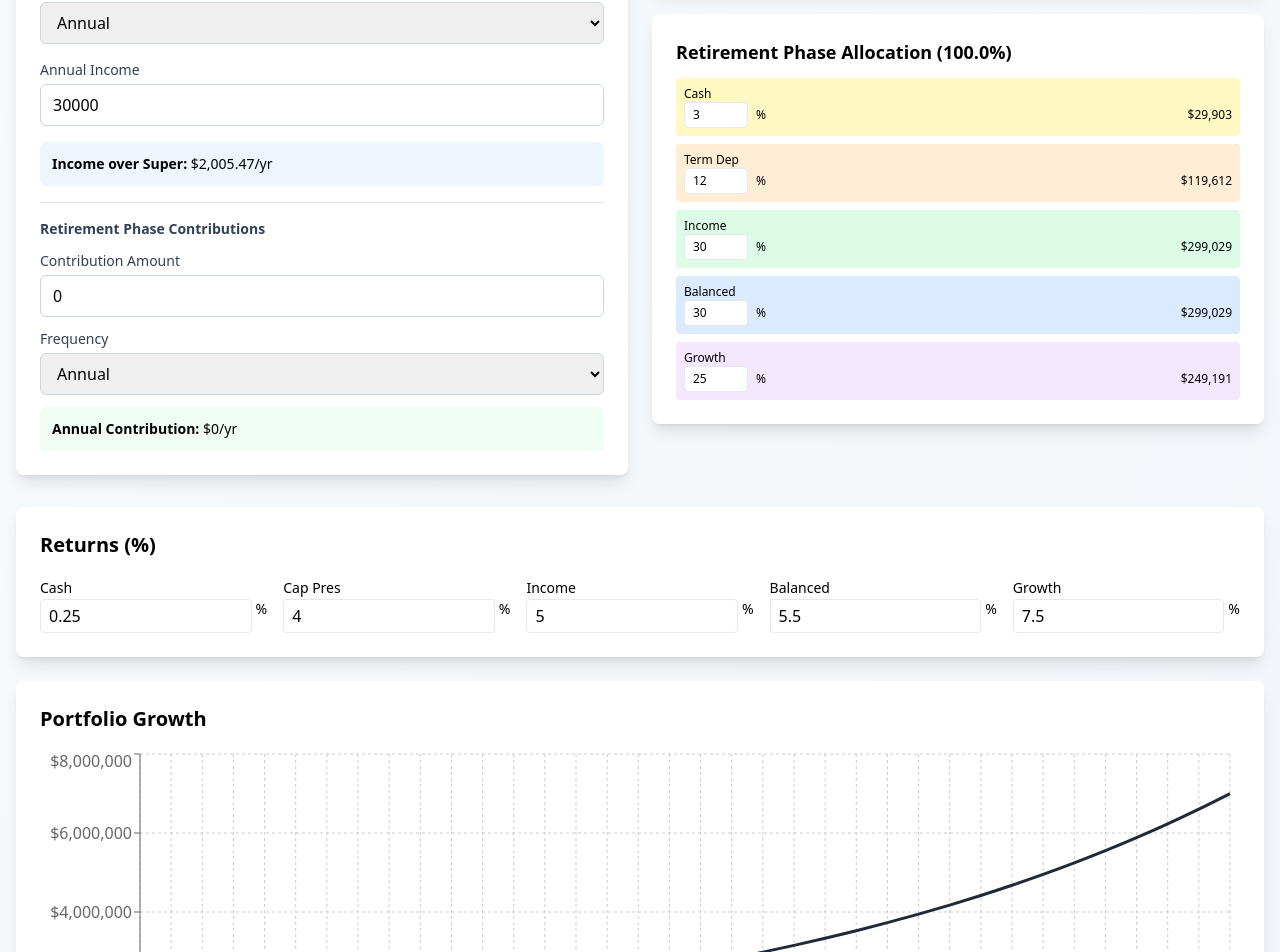
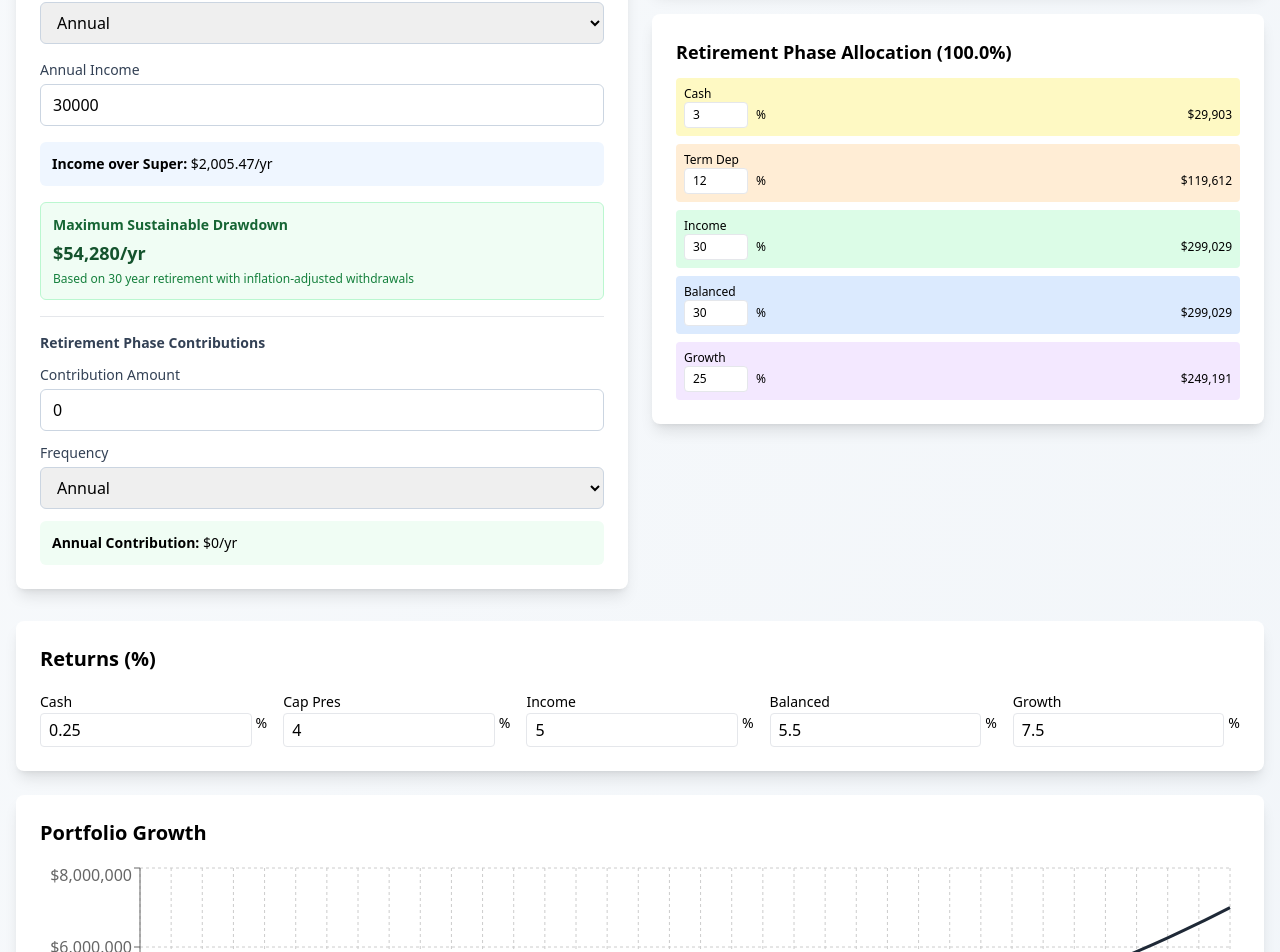
Before and after one commit to DiligentWealth/wealthguard-tool, a React (Create React App) app: page / in a window 1280 px wide. Shown: the part 1212-2164 px from the top of the page. Built offline with nearby package versions, Linux system fonts and the light colour scheme.

Commit message:
Fix logos, labels, and add confidential footer

```diff
--- a/src/App.js
+++ b/src/App.js
@@ -9,6 +9,14 @@ export default function WealthGuardTool() {
   const [clientAge, setClientAge] = useState(60);
   const [partnerAge, setPartnerAge] = useState(60);
   const [retirementAge, setRetirementAge] = useState(65);
+
+  // Set page title dynamically based on client names
+  React.useEffect(() => {
+    const names = isJoint && partnerName
+      ? `${clientName || 'Client'} & ${partnerName}`
+      : clientName || 'Client';
+    document.title = `${names} WealthGuard Strategy`;
+  }, [clientName, partnerName, isJoint]);
 
   const [currentInvestments, setCurrentInvestments] = useState([
     { id: 1, label: '', amount: 200000 },
@@ -239,6 +247,39 @@ export default function WealthGuardTool() {
     growthPortfolio: totalPortfolio * (allocations.growthPortfolio / 100)
   };
 
+  // Calculate maximum sustainable drawdown
+  const calculateMaxDrawdown = useMemo(() => {
+    // Calculate weighted average return based on retirement allocations
+    const weightedReturn =
+      (allocations.cashSavings / 100) * returns.cashSavings +
+      (allocations.termDeposit / 100) * returns.capitalPreservation +
+      (allocations.incomePortfolio / 100) * returns.incomeGenerator +
+      (allocations.balancedPortfolio / 100) * returns.steadyGrowth +
+      (allocations.growthPortfolio / 100) * returns.strategicGrowth;
+
+    const avgReturn = weightedReturn / 100; // Convert to decimal
+    const inflationRate = 0.02; // 2% inflation
+    const realReturn = avgReturn - inflationRate; // Real return after inflation
+    const years = projectionYears;
+
+    // Using the present value of annuity formula adjusted for inflation
+    // Maximum drawdown that depletes portfolio to zero over the timeframe
+    let maxDrawdown;
+    if (realReturn === 0) {
+      // If real return is zero, simple division
+      maxDrawdown = totalPortfolio / years;
+    } else {
+      // PMT = PV × (r × (1 + r)^n) / ((1 + r)^n - 1)
+      // But we want real dollars in year 1, so we adjust for inflation growth
+      const r = realReturn;
+      const n = years;
+      const factor = (r * Math.pow(1 + r, n)) / (Math.pow(1 + r, n) - 1);
+      maxDrawdown = totalPortfolio * factor;
+    }
+
+    return Math.max(0, maxDrawdown);
+  }, [totalPortfolio, allocations, returns, projectionYears]);
+
   const handlePrint = () => window.print();
 
   return (
@@ -370,6 +411,7 @@ export default function WealthGuardTool() {
               <tr className="border-b"><td className="py-2 font-medium">Frequency</td><td className="text-right">{contributionFrequency}</td></tr>
               <tr className="border-b"><td className="py-2 font-medium">Annual Income</td><td className="text-right">${annualIncome.toLocaleString()}</td></tr>
               <tr className="font-bold border-t-2"><td className="py-2">Income over Super</td><td className="text-right">${incomeOverSuper.toLocaleString()}/yr</td></tr>
+              <tr className="bg-green-50 border-t-2"><td className="py-2 font-bold text-green-800">Maximum Sustainable Drawdown</td><td className="text-right font-bold text-green-900">${Math.round(calculateMaxDrawdown).toLocaleString()}/yr</td></tr>
               <tr className="border-t pt-2"><td colSpan="2" className="py-2 font-semibold text-slate-700">Retirement Phase Contributions</td></tr>
               <tr className="border-b"><td className="py-2 font-medium">Contribution Amount</td><td className="text-right">${retirementContributionAmount.toLocaleString()}</td></tr>
               <tr className="border-b"><td className="py-2 font-medium">Frequency</td><td className="text-right">{retirementContributionFrequency}</td></tr>
@@ -414,6 +456,11 @@ export default function WealthGuardTool() {
               <div><label className="block text-sm font-medium text-slate-700 mb-1">Frequency</label><select value={contributionFrequency} onChange={(e) => setContributionFrequency(e.target.value)} className="w-full px-3 py-2 border border-slate-300 rounded-md"><option value="weekly">Weekly</option><option value="fortnightly">Fortnightly</option><option value="monthly">Monthly</option><option value="annual">Annual</option></select></div>
               <div><label className="block text-sm font-medium text-slate-700 mb-1">Annual Income</label><input type="number" value={annualIncome} onChange={(e) => setAnnualIncome(parseFloat(e.target.value) || 0)} className="w-full px-3 py-2 border border-slate-300 rounded-md" /></div>
               <div className="bg-blue-50 p-3 rounded-md text-sm"><strong>Income over Super:</strong> ${incomeOverSuper.toLocaleString()}/yr</div>
+              <div className="bg-green-50 p-3 rounded-md text-sm border border-green-200">
+                <div className="font-semibold text-green-800 mb-1">Maximum Sustainable Drawdown</div>
+                <div className="text-lg font-bold text-green-900">${Math.round(calculateMaxDrawdown).toLocaleString()}/yr</div>
+                <div className="text-xs text-green-700 mt-1">Based on {projectionYears} year retirement with inflation-adjusted withdrawals</div>
+              </div>
               <div className="border-t pt-4 mt-4">
                 <h3 className="text-sm font-semibold text-slate-700 mb-3">Retirement Phase Contributions</h3>
                 <div className="space-y-3">
```
